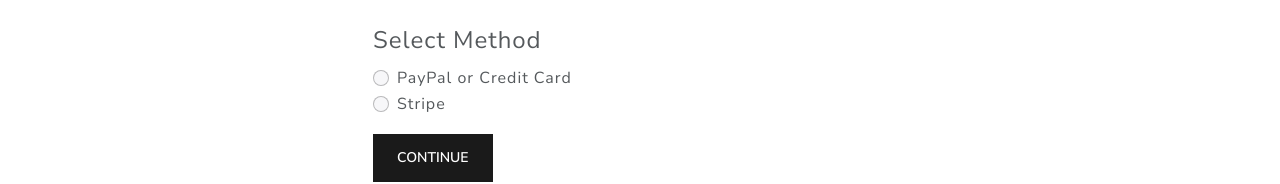
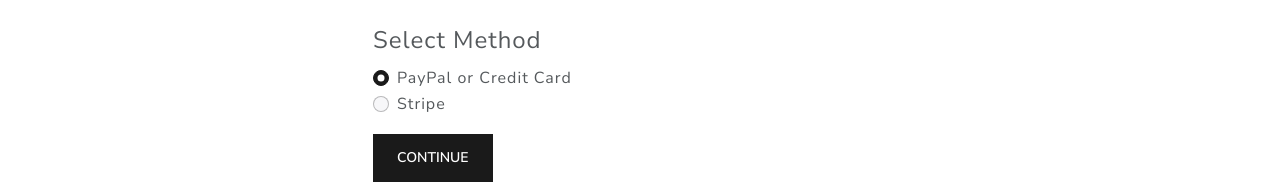
Before and after one commit to harishpariyar07/ProShop-Ecommerce, a React (Create React App) app in the folder frontend/: page /payment in a window 1280 px wide. Shown: the part 252-436 px from the top of the page. Built offline with nearby package versions, Linux system fonts and the light colour scheme.

Commit message:
Fix: payment method parsed from store if available

```diff
--- a/frontend/src/screens/PaymentScreen.js
+++ b/frontend/src/screens/PaymentScreen.js
@@ -18,7 +18,7 @@
         navigate('/shipping')
     }
 
-    const [paymentMethod, setPaymentMethod] = useState(cart.paymentMethod)
+    const [paymentMethod, setPaymentMethod] = useState(cart.paymentMethod ? cart.paymentMethod : 'PayPal')
 
     const submitHandler = (e) => {
         e.preventDefault()
```
